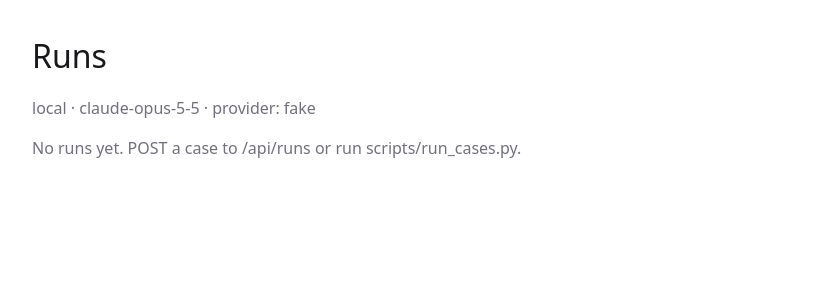
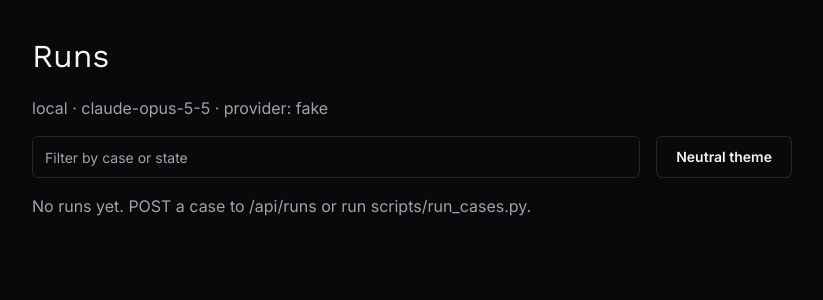
Before and after one commit to atiladeokegab/red-string, a FastAPI app: page /?theme=refinery in a window 1280 px wide. Shown: the top 300 px of the page, without its empty margins (228-1051 px from the left). Run offline with FastAPI, Linux system fonts and the light colour scheme.

Commit message:
feat(web): design kit tokens with a Refinery theme, button, input and table on the runs page
Co-Authored-By: Claude Opus 5.5 <noreply@anthropic.com>

```diff
--- a/starter/web/static/tokens.css
+++ b/starter/web/static/tokens.css
@@ -1,14 +1,20 @@
-/* Neutral design tokens. The brand slot is --accent: set it, and only it, for an event. */
+/* Design tokens and three components (.button, .input, .table). The neutral theme is the
+   default; a brand is a [data-theme] block that sets tokens only. Pick one per event in
+   templates/runs.html (or preview with ?theme=refinery). */
 :root {
   --accent: #2563eb;
+  --on-accent: #ffffff;
   --bg: #ffffff;
   --surface: #f4f4f5;
   --ink: #18181b;
   --muted: #71717a;
   --border: #e4e4e7;
   --radius: 8px;
+  --radius-control: 6px;
   --space: 16px;
   --font: system-ui, -apple-system, "Segoe UI", sans-serif;
+  --heading-font: var(--font);
+  --heading-weight: 500;
   --mono: ui-monospace, "SF Mono", Menlo, monospace;
 }
 
@@ -22,11 +28,50 @@
   }
 }
 
+/* Refinery: dark only, one green accent, Work Sans 400 headings, Inter for everything else. */
+:root[data-theme="refinery"] {
+  --accent: #00D46A;
+  --on-accent: #09090B;
+  --bg: #09090B;
+  --surface: #18181B;
+  --ink: #F4F4F5;
+  --muted: #A1A1AA;
+  --border: #27272A;
+  --font: Inter, system-ui, sans-serif;
+  --heading-font: "Work Sans", Inter, sans-serif;
+  --heading-weight: 400;
+  --mono: Inter, system-ui, sans-serif; /* the brand has no monospace */
+}
+
 body { margin: 0; background: var(--bg); color: var(--ink); font: 16px/1.5 var(--font); }
 main { max-width: 760px; margin: 0 auto; padding: calc(var(--space) * 2) var(--space); }
-h1, h2 { font-weight: 500; margin: 0 0 calc(var(--space) / 2); }
+h1, h2 { font-family: var(--heading-font); font-weight: var(--heading-weight); margin: 0 0 calc(var(--space) / 2); }
 .muted { color: var(--muted); }
 .card { background: var(--surface); border: 1px solid var(--border); border-radius: var(--radius);
         padding: var(--space); margin-bottom: var(--space); }
-.badge { background: var(--accent); color: #fff; border-radius: 4px; padding: 0 6px; font-size: 12px; }
+.badge { background: var(--accent); color: var(--on-accent); border-radius: 4px; padding: 0 6px; font-size: 12px; }
+.toolbar { display: flex; flex-wrap: wrap; gap: var(--space); margin-bottom: var(--space); }
 code { font-family: var(--mono); }
+
+.button {
+  display: inline-flex; align-items: center; height: 42px; padding: 0 20px; border: 0;
+  border-radius: var(--radius-control); background: var(--accent); color: var(--on-accent);
+  font: 600 14px/1 var(--font); text-decoration: none; cursor: pointer;
+}
+.button:hover { filter: brightness(1.1); }
+.button:active { filter: brightness(0.9); }
+.button:disabled { opacity: 0.5; cursor: not-allowed; filter: none; }
+.button.secondary { background: transparent; color: var(--ink); box-shadow: inset 0 0 0 1px var(--border); }
+
+.input {
+  height: 42px; padding: 0 12px; flex: 1 1 200px; min-width: 0; box-sizing: border-box;
+  border: 1px solid var(--border); border-radius: var(--radius-control);
+  background: var(--bg); color: var(--ink); font: 400 14px var(--font);
+}
+.input::placeholder { color: var(--muted); }
+
+.button:focus-visible, .input:focus-visible { outline: 2px solid var(--accent); outline-offset: 2px; }
+
+.table { width: 100%; border-collapse: collapse; font-size: 14px; }
+.table th { text-align: left; font-weight: 600; color: var(--muted); }
+.table th, .table td { padding: 8px 12px; border-bottom: 1px solid var(--border); }
--- a/starter/web/templates/runs.html
+++ b/starter/web/templates/runs.html
@@ -1,9 +1,13 @@
 <!doctype html>
-<html lang="en">
+{% set theme = request.query_params.get("theme") or "neutral" %}
+<html lang="en" data-theme="{{ theme }}">
 <head>
   <meta charset="utf-8">
   <meta name="viewport" content="width=device-width, initial-scale=1">
   <title>Runs</title>
+  <link rel="preconnect" href="https://fonts.googleapis.com">
+  <link rel="preconnect" href="https://fonts.gstatic.com" crossorigin>
+  <link rel="stylesheet" href="https://fonts.googleapis.com/css2?family=Inter:wght@400;500;600&family=Work+Sans:wght@400&display=swap">
   <link rel="stylesheet" href="/static/tokens.css">
 </head>
 <body>
@@ -12,15 +16,25 @@
       <h1>Runs</h1>
       <p class="muted">{{ status.mode }} · {{ status.model }} · provider: {{ status.providers.anthropic }}</p>
     </header>
+    <div class="toolbar">
+      <input class="input" type="search" placeholder="Filter by case or state" aria-label="Filter runs"
+             oninput="for (const run of document.querySelectorAll('[data-run]')) run.hidden = !run.textContent.toLowerCase().includes(this.value.toLowerCase())">
+      <a class="button secondary" href="?theme={{ 'neutral' if theme == 'refinery' else 'refinery' }}">{{ 'Neutral' if theme == 'refinery' else 'Refinery' }} theme</a>
+    </div>
     {% for run in runs %}
-    <article class="card">
+    <article class="card" data-run>
       <h2>Case {{ run.case_id }} <span class="badge">{{ run.final_state }}</span></h2>
       <p>{{ run.final_answer }}</p>
-      <ul>
-        {% for action in run.actions %}
-        <li><span class="badge">{{ action.status }}</span> <code>{{ action.tool }}</code></li>
-        {% endfor %}
-      </ul>
+      {% if run.actions %}
+      <table class="table">
+        <thead><tr><th>Status</th><th>Tool</th></tr></thead>
+        <tbody>
+          {% for action in run.actions %}
+          <tr><td><span class="badge">{{ action.status }}</span></td><td><code>{{ action.tool }}</code></td></tr>
+          {% endfor %}
+        </tbody>
+      </table>
+      {% endif %}
     </article>
     {% else %}
     <p class="muted">No runs yet. POST a case to /api/runs or run scripts/run_cases.py.</p>
```
Also changed, not shown: tests/test_design_kit.py (added, +18 -0 lines).
